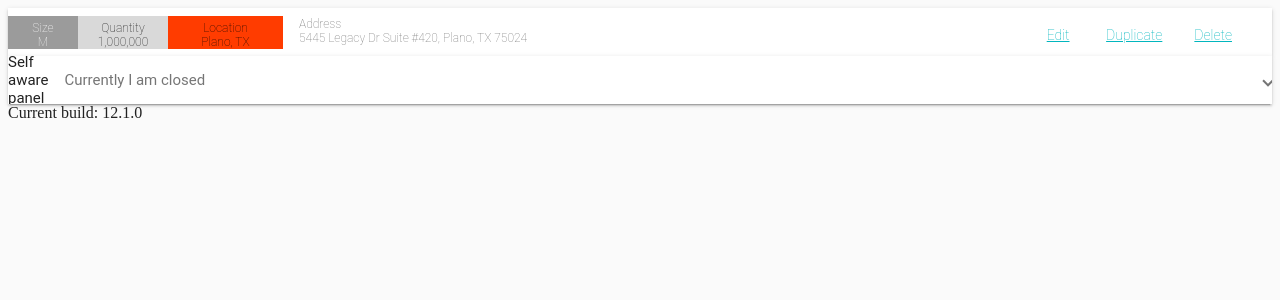
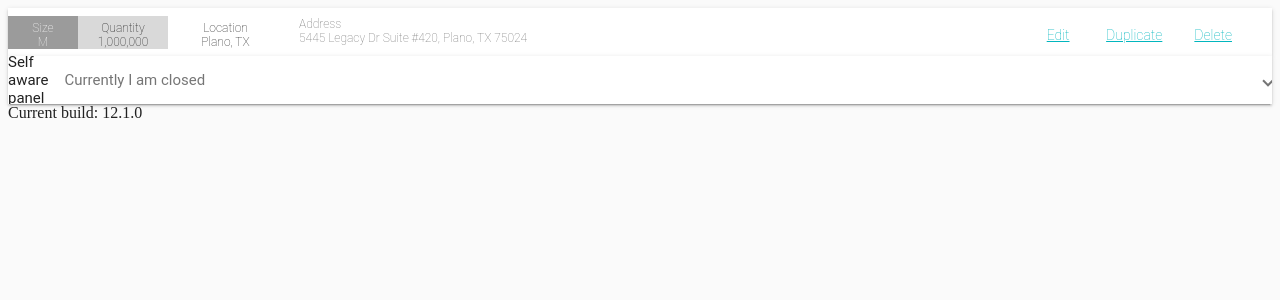
Before and after one commit to elwood-berry/esb-material-base, an Angular app: page / in a window 1280 px wide. Shown: the top 300 px of the page. Built offline with nearby package versions, Linux system fonts and the light colour scheme.

Commit message:
1 file modified

```diff
--- a/src/app/components/base-expansion/base-expansion.component.scss
+++ b/src/app/components/base-expansion/base-expansion.component.scss
@@ -49,7 +49,7 @@ Multiple Shipping Locations
 }
 
 .advance-multi-location-title {
-  background-color: rgb(226, 241, 241) !important;
+  background-color: rgb(255, 255, 255) !important;
 
   .title-size {
     @include default-multi-location-title;
@@ -64,7 +64,7 @@ Multiple Shipping Locations
   }
   .title-location {
     @include default-multi-location-title;
-    background-color: rgb(255, 60, 0) !important;
+    background-color: transparent !important;
     width: 115px;
   }
 }
```
